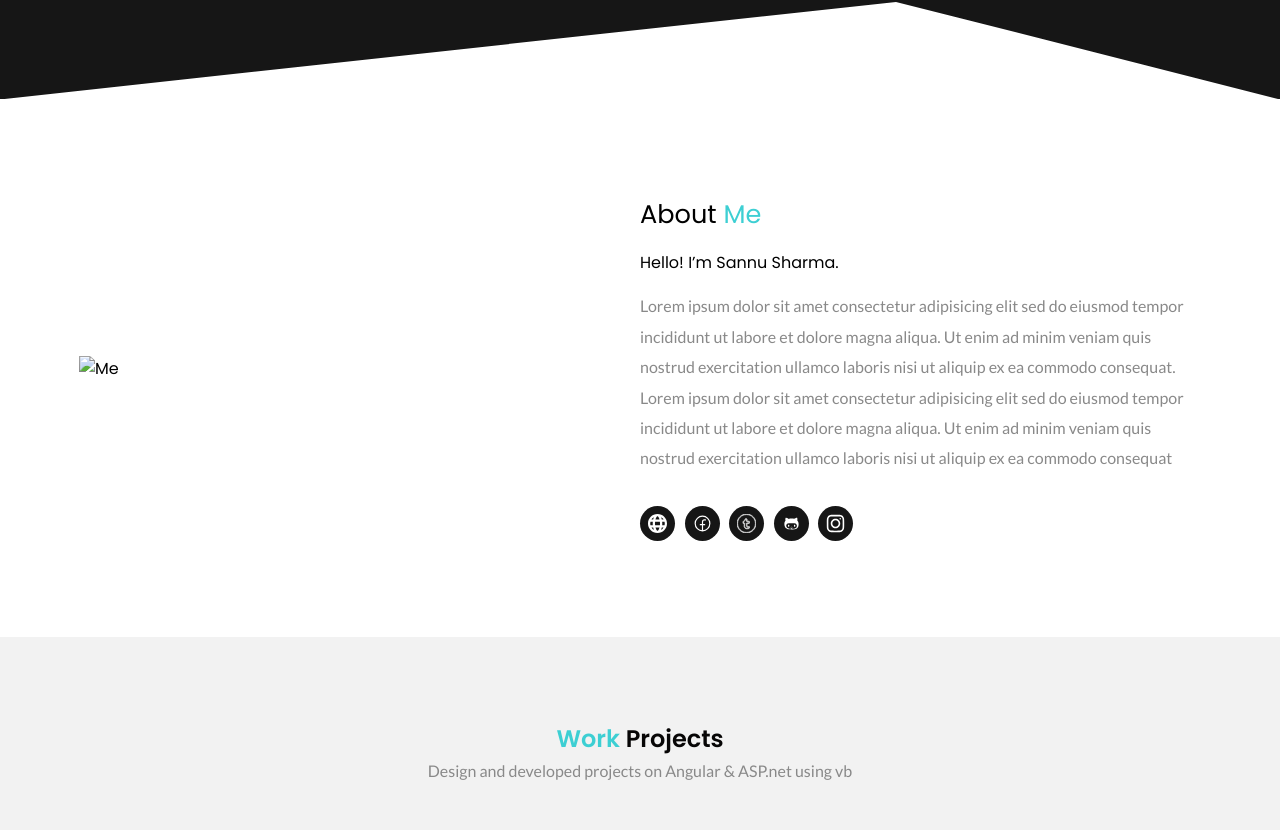
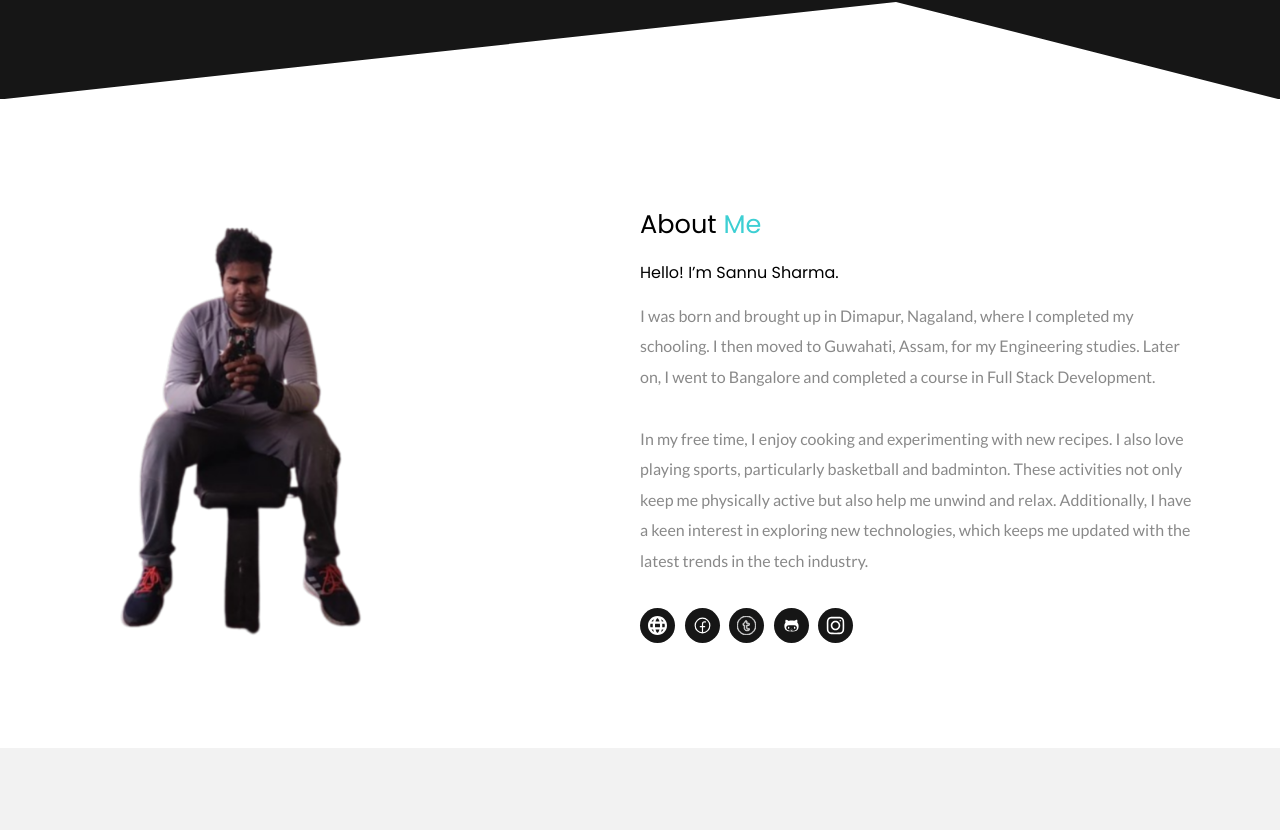
Before and after one commit to Sannusharma02/Portfolio, a plain HTML site: page index.html in a window 1280 px wide. Shown: the part 876-1706 px from the top of the page. Drawn offline with nearby package versions, Linux system fonts and the light colour scheme.

Commit message:
about me

```diff
--- a/index.html
+++ b/index.html
@@ -61,7 +61,7 @@
                     <div class="right flex-1">
                         <h6>Sannu Sharma</h6>
                         <h1>I’m a Creative <span>Designer & Developer</span></h1>
-                        <p>Innovative Software Developer with a year of hands-on experience designing and
+                        <p>Innovative Software Developer with a year of hands-on experience designing, developing and
                             testing applications. Well-versed in Agile methodologies and coding languages.
                             Dedicated to developing creative solutions to meet business goals and requirements.</p>
                         <div>
@@ -78,19 +78,18 @@
             <div class="container flex items-center about-inner-wrap">
                 <div class="flex-1">
                     <!-- ./images/man-2.png -->
-                    <img class="about-me-img" src="" alt="Me">
+                    <img class="about-me-img" src="./images/sannu2.png" alt="Me">
                 </div>
                 <div class="flex-1 right">
                     <h1>About <span>Me</span></h1>
                     <h3>Hello! I’m Sannu Sharma.</h3>
-                    <p>Lorem ipsum dolor sit amet consectetur adipisicing elit sed do eiusmod tempor incididunt ut
-                        labore et
-                        dolore magna aliqua. Ut enim ad minim veniam quis nostrud exercitation ullamco laboris nisi ut
-                        aliquip ex ea commodo consequat. Lorem ipsum dolor sit amet consectetur adipisicing elit sed do
-                        eiusmod tempor incididunt ut labore et dolore magna aliqua.
-
-                        Ut enim ad minim veniam quis nostrud exercitation ullamco laboris nisi ut aliquip ex ea commodo
-                        consequat</p>
+                    <p>I was born and brought up in Dimapur, Nagaland, where I completed my schooling. I then moved to
+                        Guwahati, Assam, for my Engineering studies. Later on, I went to Bangalore and completed a
+                        course in Full Stack Development.</p>
+                    <p>In my free time, I enjoy cooking and experimenting with new recipes. I also love playing sports,
+                        particularly basketball and badminton. These activities not only keep me physically active but
+                        also help me unwind and relax. Additionally, I have a keen interest in exploring new
+                        technologies, which keeps me updated with the latest trends in the tech industry.</p>
                     <div class="social">
                         <a href="https://sannusharma02.github.io/Portfolio/"><img src="./images/website.svg"
                                 alt="website"></a>
```
Also changed, not shown: images/sannu2.png (added).
